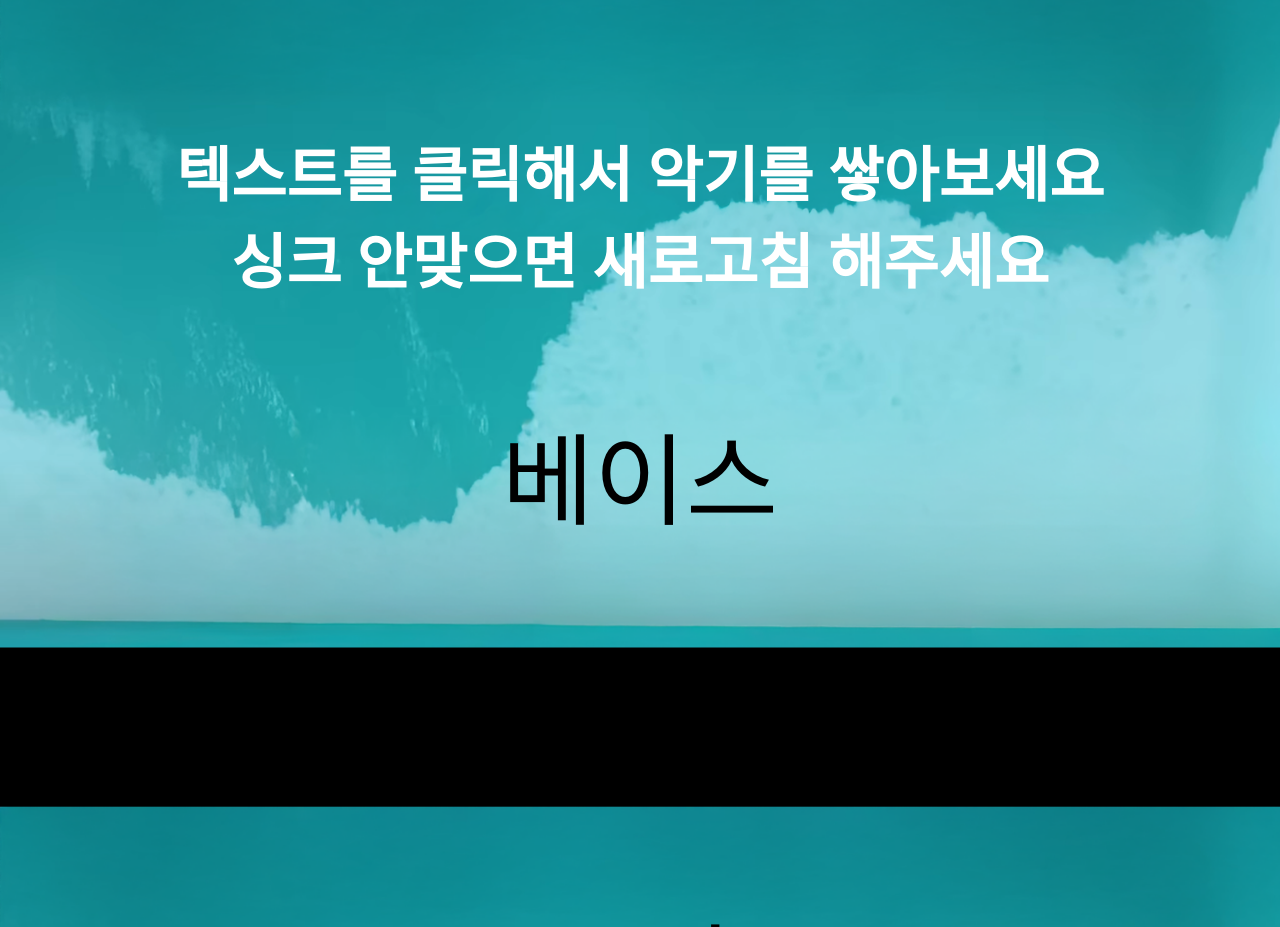
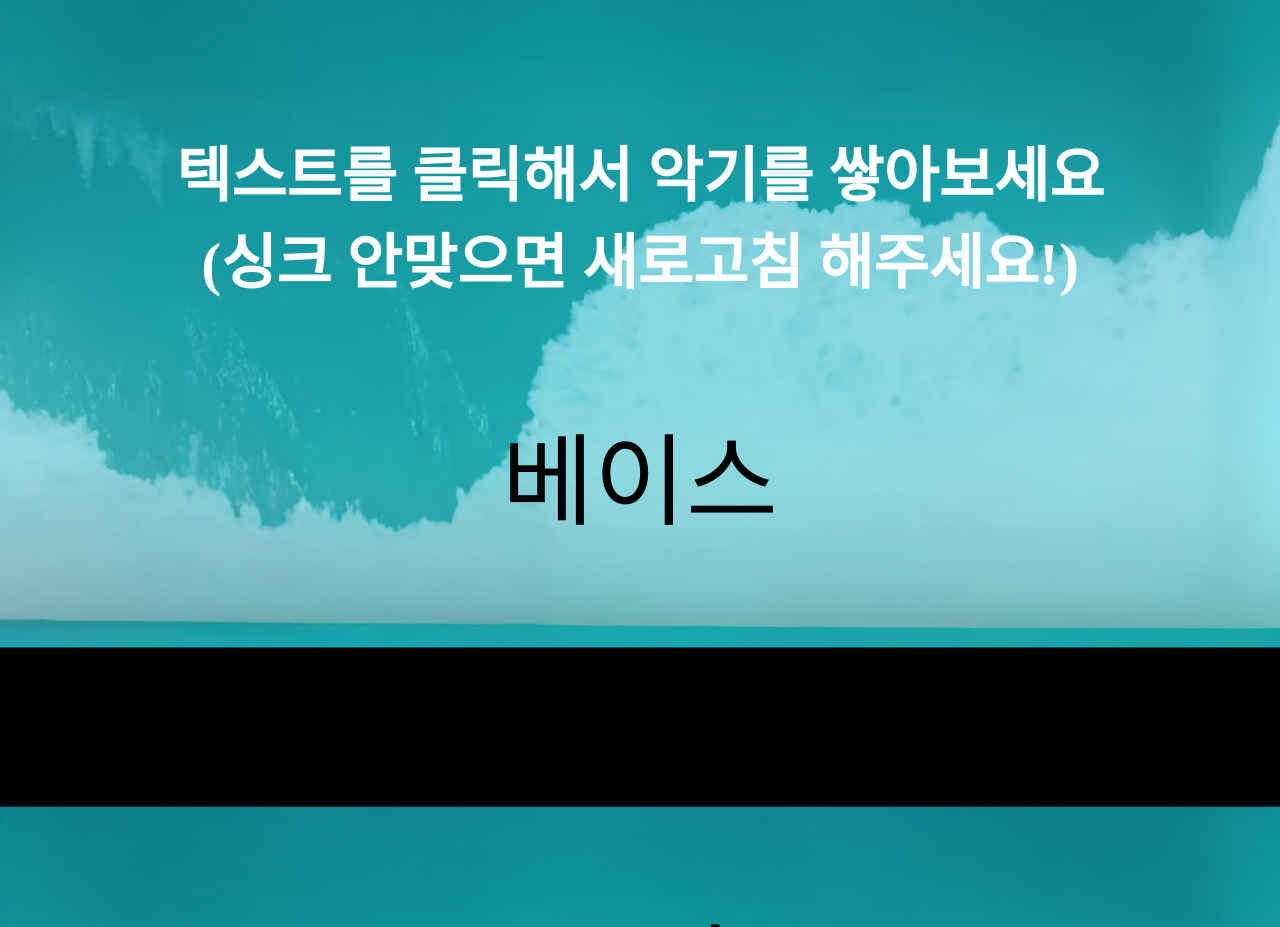
Before and after one commit to kkjjwwoang-pixel/week3_3, a plain HTML site: page index.html in a window 1280 px wide. Shown: the part 3460-4387 px from the top of the page. Drawn offline with Linux system fonts and the light colour scheme; a web font is replaced by a local one.

Commit message:
Update index.html

```diff
--- a/index.html
+++ b/index.html
@@ -67,7 +67,7 @@
 <body>
   <h1>그게 너의 사랑인지 몰랐어</h1>
   <h2>DAY6<br>작곡 성진, Young K, 원필<br>작사 Young K</h2>
-  <h3>텍스트를 클릭해서 악기를 쌓아보세요<br>싱크 안맞으면 새로고침 해주세요</h3>
+  <h3>텍스트를 클릭해서 악기를 쌓아보세요<br>(싱크 안맞으면 새로고침 해주세요!)</h3>
 
   <audio id="bassSnd" src="bass.mp3" preload="auto"></audio>
   <audio id="drumsSnd" src="drums.mp3" preload="auto"></audio>
```
